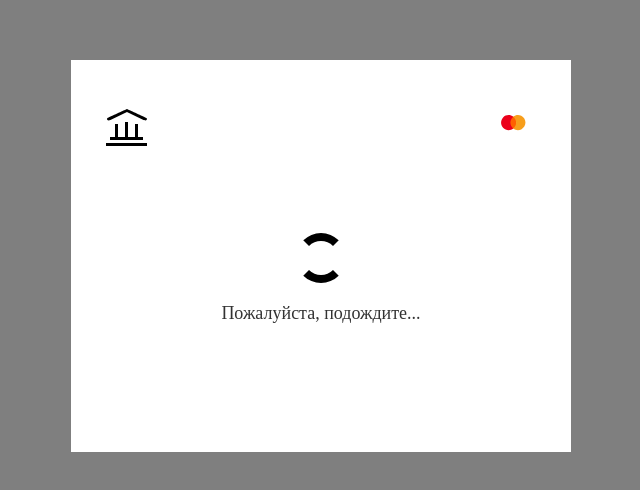
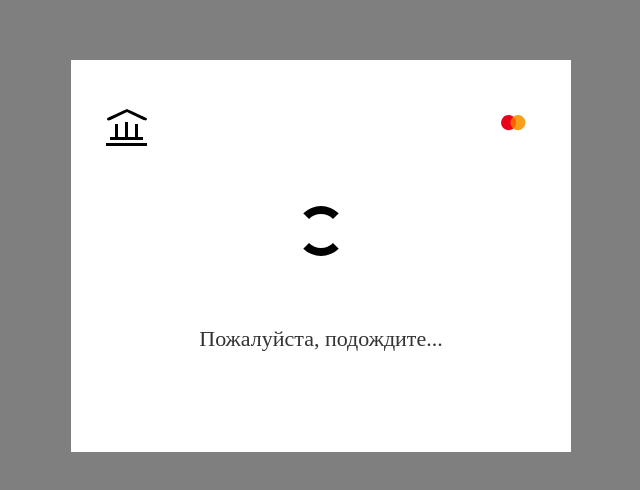
Before and after one commit to step-r/calendar, a plain HTML site: page index.html in a window 1280 px wide. Shown: the part 144-634 px from the top of the page, without its empty margins (319-959 px from the left). Drawn offline with Linux system fonts and the light colour scheme.

Commit message:
Add files via upload

```diff
--- a/index.html
+++ b/index.html
@@ -75,14 +75,28 @@
             justify-content: center;
             align-items: center;
         }
-
+        /*NEW*/
         .text-message {
             margin-top: 20px;
-            font-size: 18px;
+            font-size: 22px;
             color: #333;
             text-align: center;
+            opacity: 0;
+            transition: opacity 1s;
         }
 
+        .text-message.fade-in {
+            opacity: 1;
+        }
+
+        .loader-container{
+            display: flex;
+            flex-direction: column;
+            justify-content: center;
+            align-items: center;
+            gap: 50px;
+        }
+        /*END NEW*/
     </style>
 </head>
 <body>
@@ -113,6 +127,8 @@
         </div>
         <div class="popup-body">
 
+            <!--  --------------NEW------------------->
+            <div class="loader-container">
                 <!--  --------------LOADER------------------->
                 <div class="loader-wrap">
                     <div class="loader-popup"></div>
@@ -122,6 +138,8 @@
                 <!--  --------------TEXT MESSAGE------------------->
                 <div class="text-message" id="text-message"></div>
                 <!--  --------------END TEXT MESSAGE------------------->
+            </div>
+            <!--  --------------END NEW------------------->
 
         </div>
     </div>
@@ -139,12 +157,16 @@
     const messageElement = document.getElementById('text-message');
 
     function changeMessage() {
+        messageElement.classList.remove('fade-in');
+        setTimeout(() => {
             messageElement.textContent = messages[currentMessageIndex];
+            messageElement.classList.add('fade-in');
             currentMessageIndex = (currentMessageIndex + 1) % messages.length;
+        }, 500);
     }
 
     setInterval(changeMessage, 3000);
-    changeMessage(); // Initial call to set the first message
+    changeMessage();
 </script>
 </body>
 </html>
```
Lines whose indentation alone changed are shown as unchanged.
